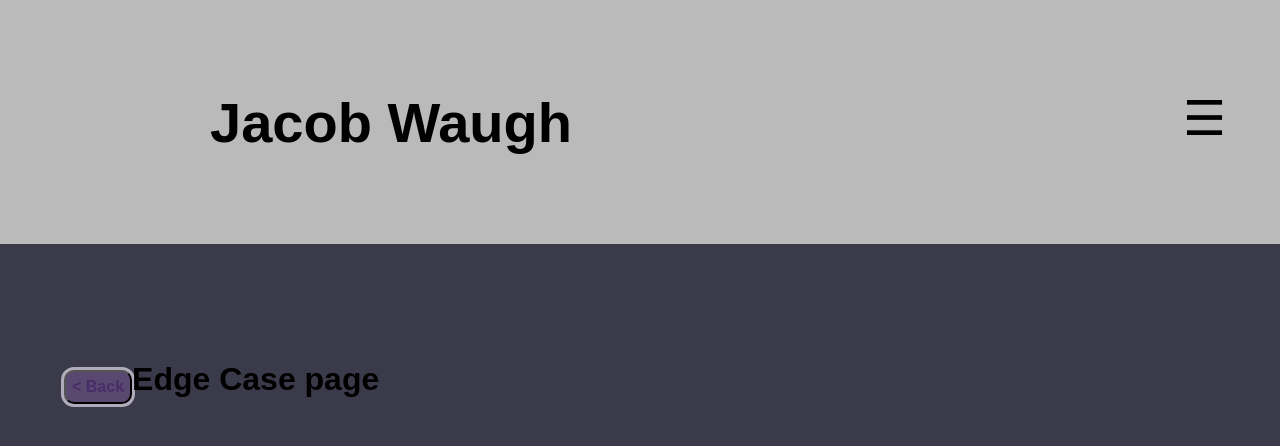
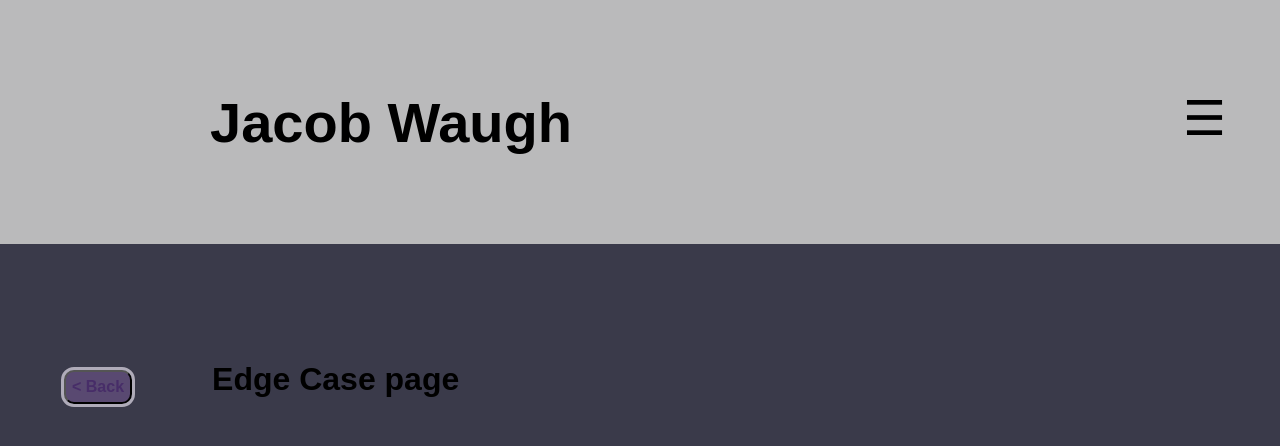
Before and after one commit to Jacob-Waugh/jacobwaugh.github.io, a Jekyll site: the page built from _games/EdgeCase.html, in a window 1280 px wide. Shown: the top 446 px of the page. Built offline with Jekyll 4.4.1, drawn with Linux system fonts in a browser that asks for light colours.

Commit message:
Added edgecase screenshot files

```diff
--- a/_games/EdgeCase.html
+++ b/_games/EdgeCase.html
@@ -4,4 +4,13 @@ name: Edge Case
 title: Jacob Waugh - Edge Case
 tags: game
 ---
-<h1>Edge Case page</h1>
+<style>
+    .bodyOffset{
+        display: inline-block;
+        margin-left: 80px;
+    }
+</style>
+
+<div class="bodyOffset">
+    <h1>Edge Case page</h1>
+</div>
--- a/_layouts/default.html
+++ b/_layouts/default.html
@@ -5,10 +5,10 @@
   <meta charset="utf-8">
   <title>{{ page.title }}</title>
   <link rel="stylesheet" href="{{ site.baseurl }}/assets/css/styles.css">
-  <link rel="apple-touch-icon" sizes="180x180" href="/assets/images/apple-touch-icon.png">
-  <link rel="icon" type="image/png" sizes="32x32" href="/assets/images/favicon-32x32.png">
-  <link rel="icon" type="image/png" sizes="16x16" href="/assets/images/favicon-16x16.png">
-  <link rel="manifest" href="/assets/images/site.webmanifest">
+  <link rel="apple-touch-icon" sizes="180x180" href="{{ site.baseurl }}/assets/images/apple-touch-icon.png">
+  <link rel="icon" type="image/png" sizes="32x32" href="{{ site.baseurl }}/assets/images/favicon-32x32.png">
+  <link rel="icon" type="image/png" sizes="16x16" href="{{ site.baseurl }}/assets/images/favicon-16x16.png">
+  <link rel="manifest" href="{{ site.baseurl }}/assets/images/site.webmanifest">
 </head>
 
 <body style="background-color: rgb(58, 58, 74);">
```
Also changed, not shown: assets/images/EdgeCase_Lab.png (added), 8 other files.
